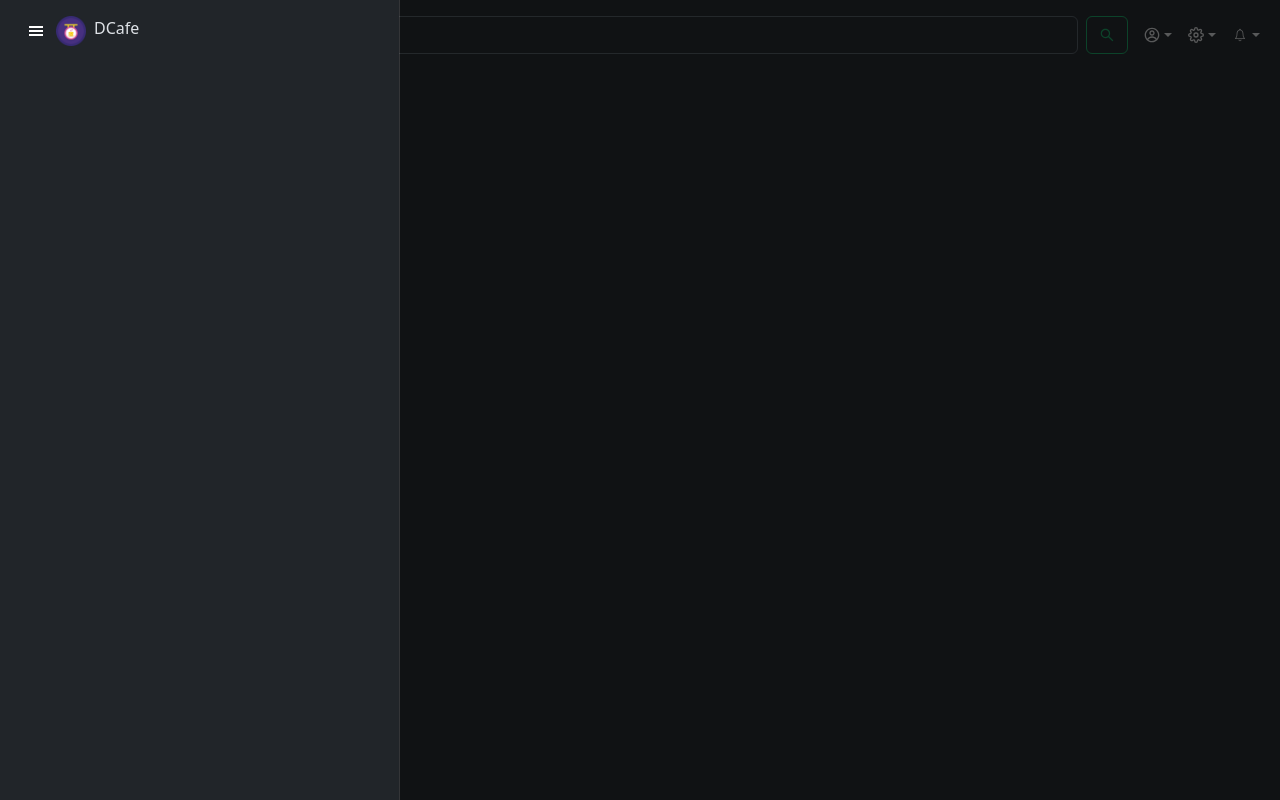
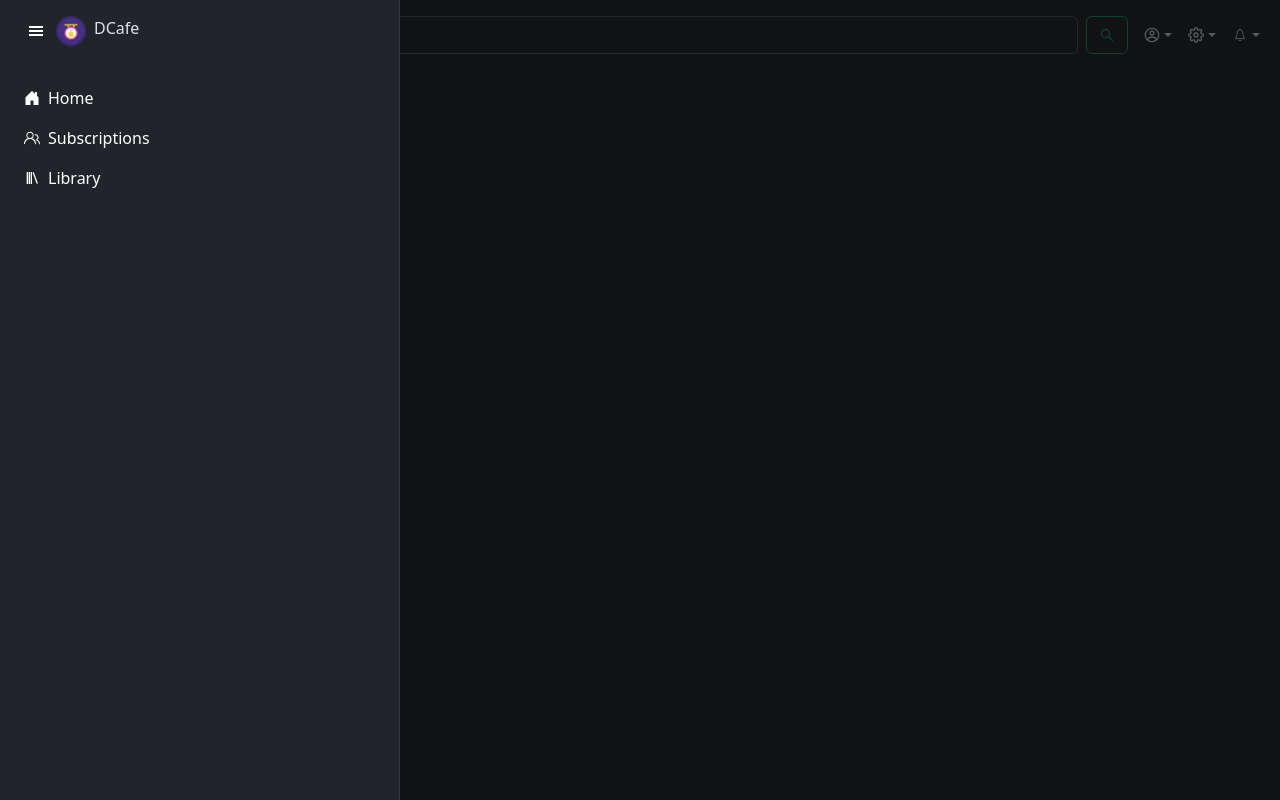
Before and after one commit to edmundnillas3rd/DCafe, a React (Vite) app in the folder web/: page / in a window 1280 px wide. Both pictures are taken after a click on the button 44 px from the left and 35 px from the top of the page. Built offline with nearby package versions, Linux system fonts and the light colour scheme.

Commit message:
Add a section for quick access menu in sidenav

```diff
--- a/web/src/components/Header.tsx
+++ b/web/src/components/Header.tsx
@@ -1,16 +1,29 @@
 import { AiOutlineSearch } from "react-icons/ai";
 import { FiSettings } from "react-icons/fi";
 import { IoIosNotificationsOutline } from "react-icons/io";
+import { BiLibrary } from "react-icons/bi"
 import { CgProfile } from "react-icons/cg";
 import { GiHamburgerMenu } from "react-icons/gi";
+import { BsHouseDoorFill } from "react-icons/bs";
+import { GoPeople } from "react-icons/go";
+import { type ReactElement } from "react";
 
-export default function Headers() {
-  const iconProps = {
-    size: `16px`,
+type Props = {
+  name?: string;
+  icon?: ReactElement<any>;
+  size?: string;
 };
 
+const Item = ({ name, icon }: Props) => {
   return (
-    <>
+    <button className="d-flex align-items-center gap-2 p-2 border border-0 bg-transparent">
+      {icon}
+      <div>{name}</div>
+    </button>
+  );
+};
+
+const Drawer = ({ size }: Props) => (
   <div
     className="offcanvas offcanvas-start"
     tabIndex={-1}
@@ -24,14 +37,30 @@ export default function Headers() {
         data-bs-dismiss="offcanvas"
         aria-label="Close"
       >
-            <GiHamburgerMenu {...iconProps} />
+        <GiHamburgerMenu size={size} />
       </button>
       <a className="d-flex gap-2 navbar-brand me-auto" href="#">
         <img src="/logo.png" alt="logo" width={30} height={30} />
         <p className="offcanvas-title">DCafe</p>
       </a>
     </div>
+
+    <div className="offcanvas-body">
+      <Item name={"Home"} icon={<BsHouseDoorFill size={size} />} />
+      <Item name={"Subscriptions"} icon={<GoPeople size={size} />} />
+      <Item name={"Library"} icon={<BiLibrary size={size} />} />
     </div>
+  </div>
+);
+
+export default function Headers() {
+  const iconProps = {
+    size: `16px`,
+  };
+
+  return (
+    <>
+      <Drawer {...iconProps} />
       <nav className="d-flex navbar navbar-expand-lg">
         <div className="container-fluid">
           <div className="collapse navbar-collapse" id="navbarSupportedContent">
@@ -46,7 +75,10 @@ export default function Headers() {
                 >
                   <GiHamburgerMenu {...iconProps} />
                 </button>
-                <a className="d-flex align-items-center gap-2 navbar-brand" href="#">
+                <a
+                  className="d-flex align-items-center gap-2 navbar-brand"
+                  href="#"
+                >
                   <img src="/logo.png" alt="logo" width={30} height={30} />
                   DCafe
                 </a>
```
Lines whose indentation alone changed are shown as unchanged.
